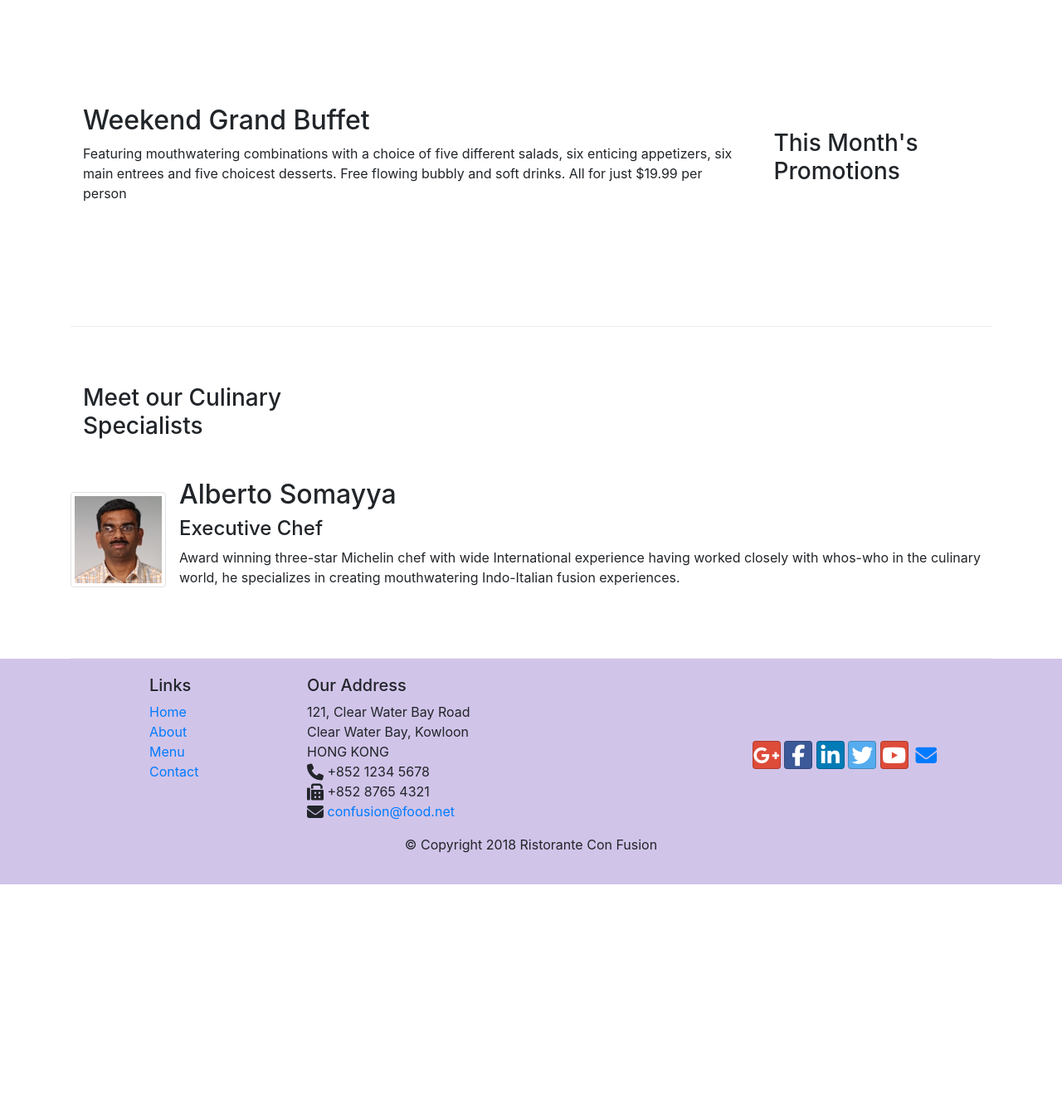
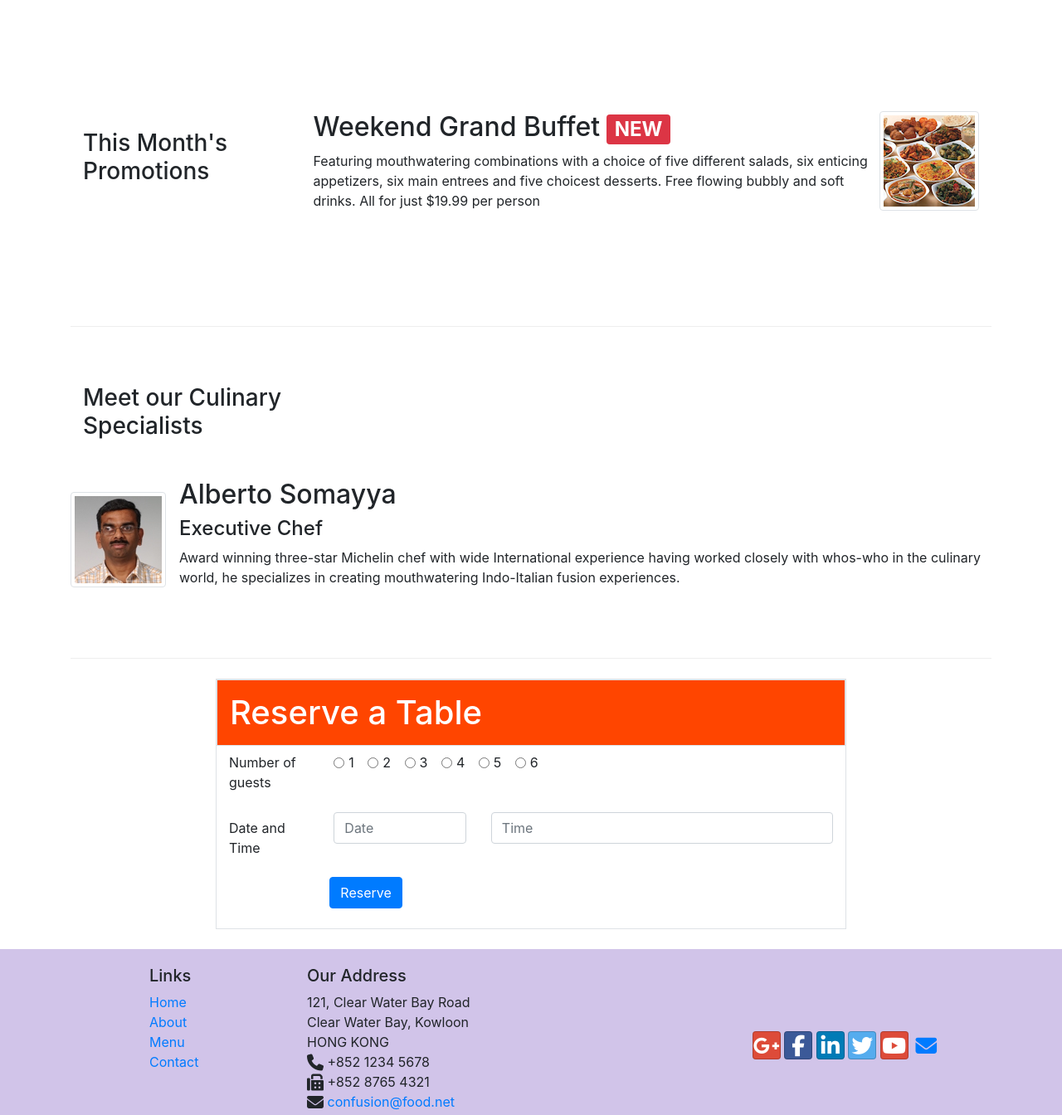
Before and after one commit to gpsuhas20/Bootstrap-Coursera, a website: page index.html in a window 1280 px wide. Shown: the part 740-2084 px from the top of the page at 83% size. Before the commit the page ends 1806 px from the top, so only its background shows below. Drawn offline with nearby package versions, Linux system fonts and the light colour scheme.

Commit message:
task 1 and 2

```diff
--- a/index.html
+++ b/index.html
@@ -57,10 +57,10 @@
 
     <div class="container">
         <div  class="row row-content align-items-center">
-            <div class="col-12 col-sm-4 col-md-3">
+            <div class="col-12 col-sm-4 col-md-3 order-sm-last">
                 <h3>Our Lipsmacking Culinary Creations</h3>
             </div>
-            <div class="media">
+            <div class="media col-sm order-sm-first">
                 <img class="d-flex mr-3 img-thumbnail align-self-center"
                         src="img/uthappizza.png" alt="Uthappizza">
                 <div class="media-body">
@@ -75,12 +75,23 @@
 
 
         <div class="row  row-content align-items-center">
-            <div  class="col-12 col-sm-4 order-sm-last col-md-3">
+            <div  class="col-12 col-sm-4 col-md-3">
                 <h3>This Month's Promotions</h3>
             </div>
-            <div class="col col-sm order-sm-first col-md">
-                <h2>Weekend Grand Buffet</h2>
-                <p>Featuring mouthwatering combinations with a choice of five different salads, six enticing appetizers, six main entrees and five choicest desserts. Free flowing bubbly and soft drinks. All for just $19.99 per person </p>
+            <div class="col col-sm col-md">
+                <div class="media" >
+
+
+
+                 <div class="media-body">
+
+               <h2>Weekend Grand Buffet<span class="badge badge-danger ml-2">NEW</span></h2>
+
+                <p class="d-none d-sm-inline">Featuring mouthwatering combinations with a choice of five different salads, six enticing appetizers, six main entrees and five choicest desserts. Free flowing bubbly and soft drinks. All for just $19.99 per person </p>
+                </div>
+                <img src="img/buffet.png" class="img-thumbnail ml-1">
+            </img>
+            </div>
             </div>
         </div>
 
@@ -102,6 +113,56 @@
                 </div>
             </div>
 
+        </div>
+        <div class="row align-items-center ">
+            <div class=" offset-1 col-10 offset-sm-2 col-sm-8 border mt-4 mb-4">
+                <form>
+                    <div class="row">
+                    <h1 class="border  col-12" style="background-color: orangered;color: white ;padding:15px;">Reserve a Table</h1></div>
+                    <div class="form-group row">
+                        <label for="Number of Guests" class=" col-12 col-sm-2 form-label">Number of guests</label>
+                    <div class="col-11 col-sm-10">
+                        <div class="form-check-inline">
+                            <input type="radio" class="form-check-input" name="1" value="1"><label class="form-check-label" for="1">1</label>
+                        </div>
+                        <div class="form-check-inline">
+                            <input type="radio" class="form-check-input" name="1" value="1"><label class="form-check-label" for="1">2</label>
+                        </div>
+                        <div class="form-check-inline">
+                            <input type="radio" class="form-check-input" name="1" value="1"><label class="form-check-label" for='1'>3</label>
+                        </div>
+                        <div class="form-check-inline">
+                            <input type="radio" class="form-check-input"name="1" value="1"><label class="form-check-label" for='1'>4</label>
+                        </div>
+                        <div class="form-check-inline">
+                            <input type="radio" class="form-check-input"name="1" value="1"><label class="form-check-label" for='1'>5</label>
+                        </div>
+                        <div class="form-check-inline">
+                            <input type="radio" class="form-check-input"name="1" value="1"><label class="form-check-label" for='1'>6</label>
+                        </div>
+                    </div>
+
+                </div>
+
+                <div class="form-group row">
+                    <label for="date" class="col-12 col-sm-2 col-form-label">Date and Time</label>
+                    <div class="col-12 col-md-3">
+                        <input type="text" class="form-control" id="date" name="date" placeholder="Date">
+                    </div>
+                    <div class="col-12 col-md-7">
+                        <input type="text" class="form-control" id="time" name="time" placeholder="Time">
+                    </div>
+                </div>
+               <div class="row offset-2 offset-sm-2 mb-4">
+                   <button type="button" class="btn btn-primary">Reserve</button>
+               </div>
+
+
+
+
+                </form>
+
+            </div>
         </div>
     </div>
 
```
